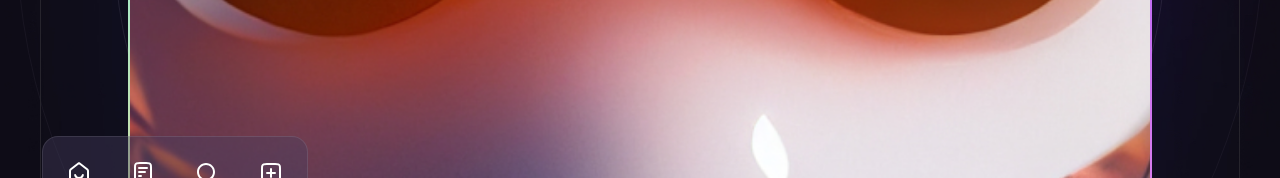
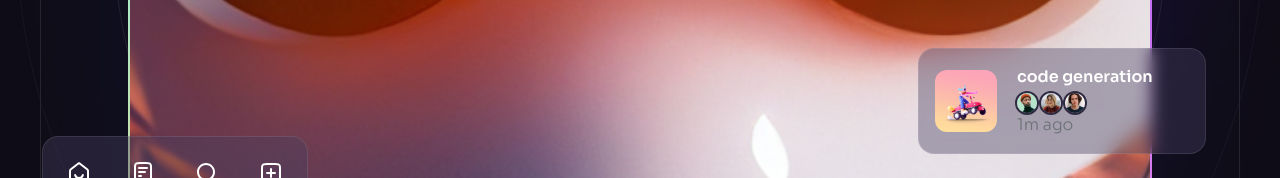
Before and after one commit to JW796/brainwave, a React (Vite) app: page / in a window 1280 px wide. Shown: the part 774-952 px from the top of the page. Built offline with nearby package versions, Linux system fonts and the light colour scheme.

Commit message:
WIP Hero 5

```diff
--- a/src/App.jsx
+++ b/src/App.jsx
@@ -1,5 +1,4 @@
 import ButtonGradient from './assets/svg/ButtonGradient'
-import Button from './components/Button';
 import Header from './components/Header';
 import Hero from './components/Hero'
 
--- a/src/components/Hero.jsx
+++ b/src/components/Hero.jsx
@@ -67,7 +67,7 @@ const Hero = () => {
                 </ScrollParallax>
 
                 <ScrollParallax isAbsolutelyPositioned>
-                    <Notification className="hidden absolute -right-[5.5rem] bottom-[11rem w-[]18rem] xl:flex"
+                    <Notification className="hidden absolute -right-[3.5rem] bottom-[11rem] w-[18rem] xl:flex"
                     title="code generation"
                     />
                 </ScrollParallax>
--- a/src/components/Notification.jsx
+++ b/src/components/Notification.jsx
@@ -1,5 +1,6 @@
 import React from "react";
 import { notificationImages } from "../constants";
+import { notification1 } from "../assets";
 
 const Notification = ({ className, title }) => {
   return (
@@ -8,12 +9,13 @@ const Notification = ({ className, title }) => {
         className || ""
       } flex items-center p-4 pr-6 bg-n-9/40 backdrop-blur border border-n-1/10 rounded-2xl gap-5`}
     >
+        <img src={notification1} width={62} height={62} alt="image" className="rounded-xl"/>
       <div className="flex-1">
         <h6 className="mb-1 font-semibold text-base">{title}</h6>
 
         <div className="flext items-center justify-between">
           <ul className="flex -m-0.5">
-            {notificationImages.map((item, index) => {
+            {notificationImages.map((item, index) => (
               <li key={index} className="flex w-6 h-6 border-2 border-n-12 rounded-full overflow-hidden">
                 <img
                   src={item}
@@ -22,9 +24,12 @@ const Notification = ({ className, title }) => {
                   height={20}
                   alt={item}
                 />
-              </li>;
-            })}
+              </li>
+            ))}
           </ul>
+          <div className="body-2 text-n-13">
+            1m ago
+          </div>
         </div>
       </div>
     </div>
```
